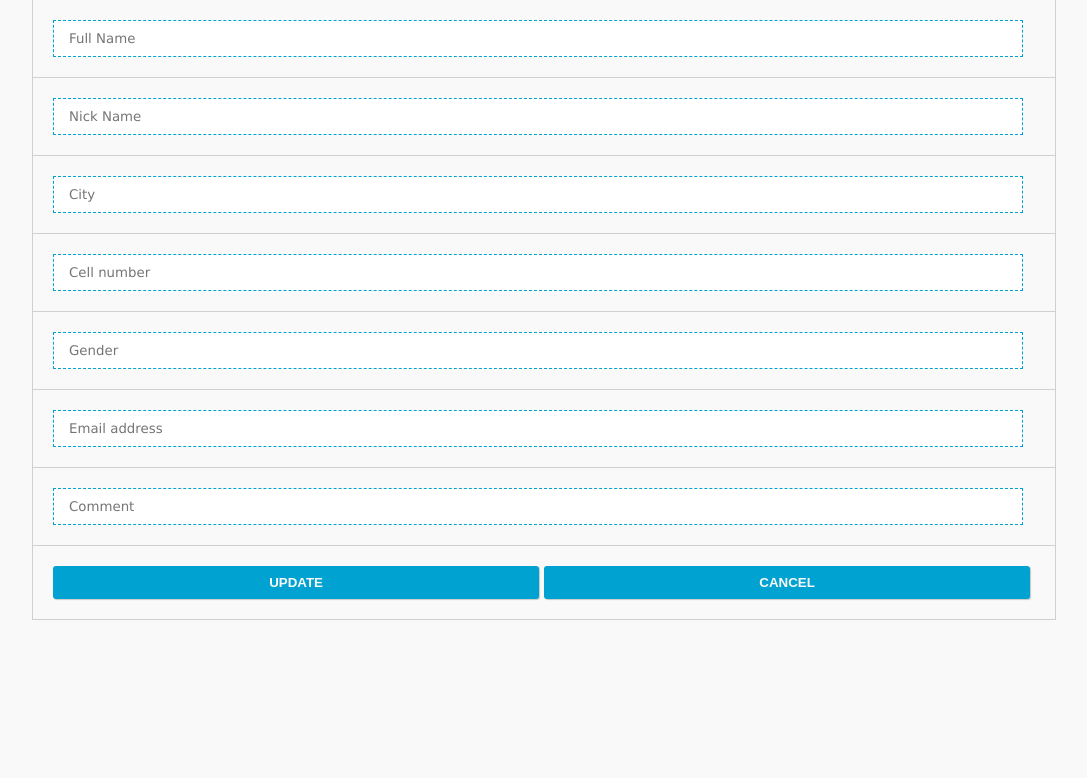
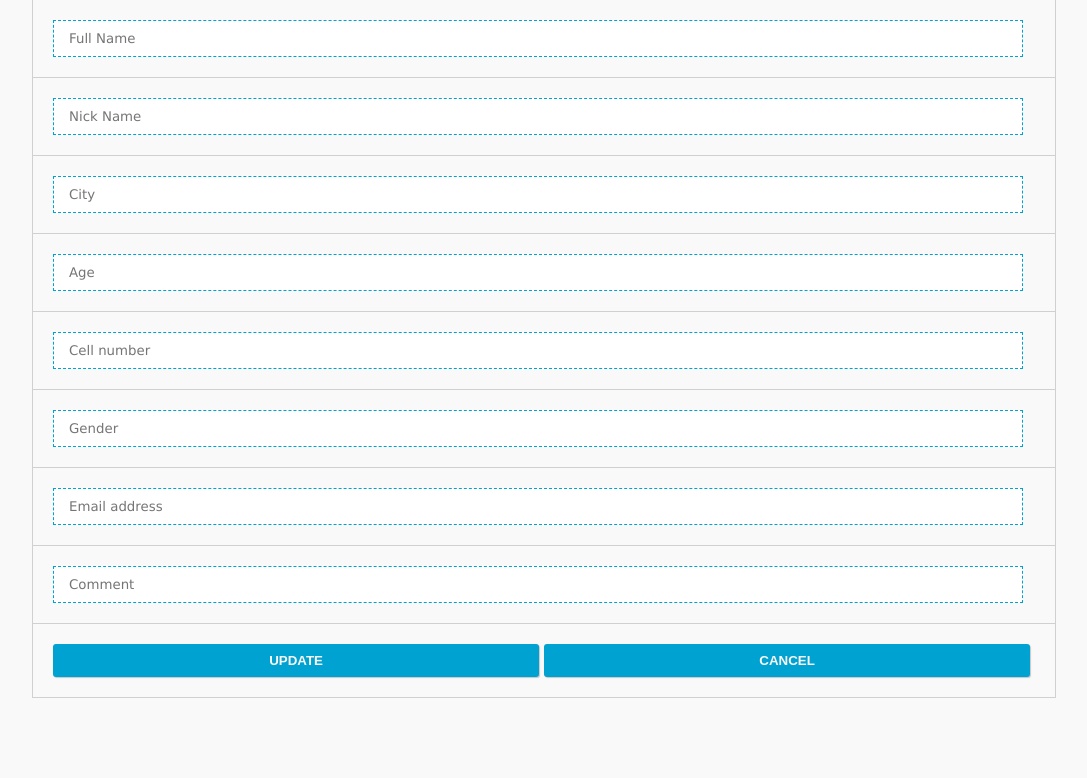
Before and after one commit to Hellobabe/APC_webprog_mi153_test_repo_gabongat, a PHP site: page /edit_data.php in a window 1280 px wide. Shown: the part 101-879 px from the top of the page, without its empty margins (96-1183 px from the left). Before the commit the page ends 721 px from the top, so only its background shows below. Run offline with PHP 8.4, Linux system fonts and the light colour scheme; data that the repository does not hold is empty; a stand-in replaces the project's code that opens the database connection.

Commit message:
Age Added

```diff
--- a/exercise5/edit_data.php
+++ b/exercise5/edit_data.php
@@ -12,6 +12,7 @@ if(isset($_POST['btn-update']))
  $full_name = $_POST['full_name'];
  $nick_name = $_POST['nick_name'];
  $home_add = $_POST['home_add'];
+ $age = $_POST['age'];
  $cell_num = $_POST['cell_num'];
  $gender = $_POST['gender'];
  $email = $_POST['email'];
@@ -19,7 +20,7 @@ if(isset($_POST['btn-update']))
  // variables for input data
 
  // sql query for update data into database
- $sql_query = "UPDATE users SET full_name='$full_name',nick_name='$nick_name',home_add='$home_add', cell_num='$cell_num',gender='$gender',email='$email',comment='$comment' WHERE user_id=".$_GET['edit_id'];
+ $sql_query = "UPDATE users SET full_name='$full_name',nick_name='$nick_name',home_add='$home_add',age='$age' ,cell_num='$cell_num',gender='$gender',email='$email',comment='$comment' WHERE user_id=".$_GET['edit_id'];
  // sql query for update data into database
 
  // sql query execution function
@@ -77,6 +78,9 @@ if(isset($_POST['btn-cancel']))
     <td><input type="text" name="home_add" placeholder="City" value="<?php echo $fetched_row['home_add']; ?>" required /></td>
     </tr>
 	<tr>
+    <td><input type="text" name="age" placeholder="Age" value="<?php echo $fetched_row['age']; ?>" required /></td>
+    </tr>
+	<tr>
     <td><input type="text" name="cell_num" placeholder="Cell number" value="<?php echo $fetched_row['cell_num']; ?>" required /></td>
     </tr>
 	<tr>
```
